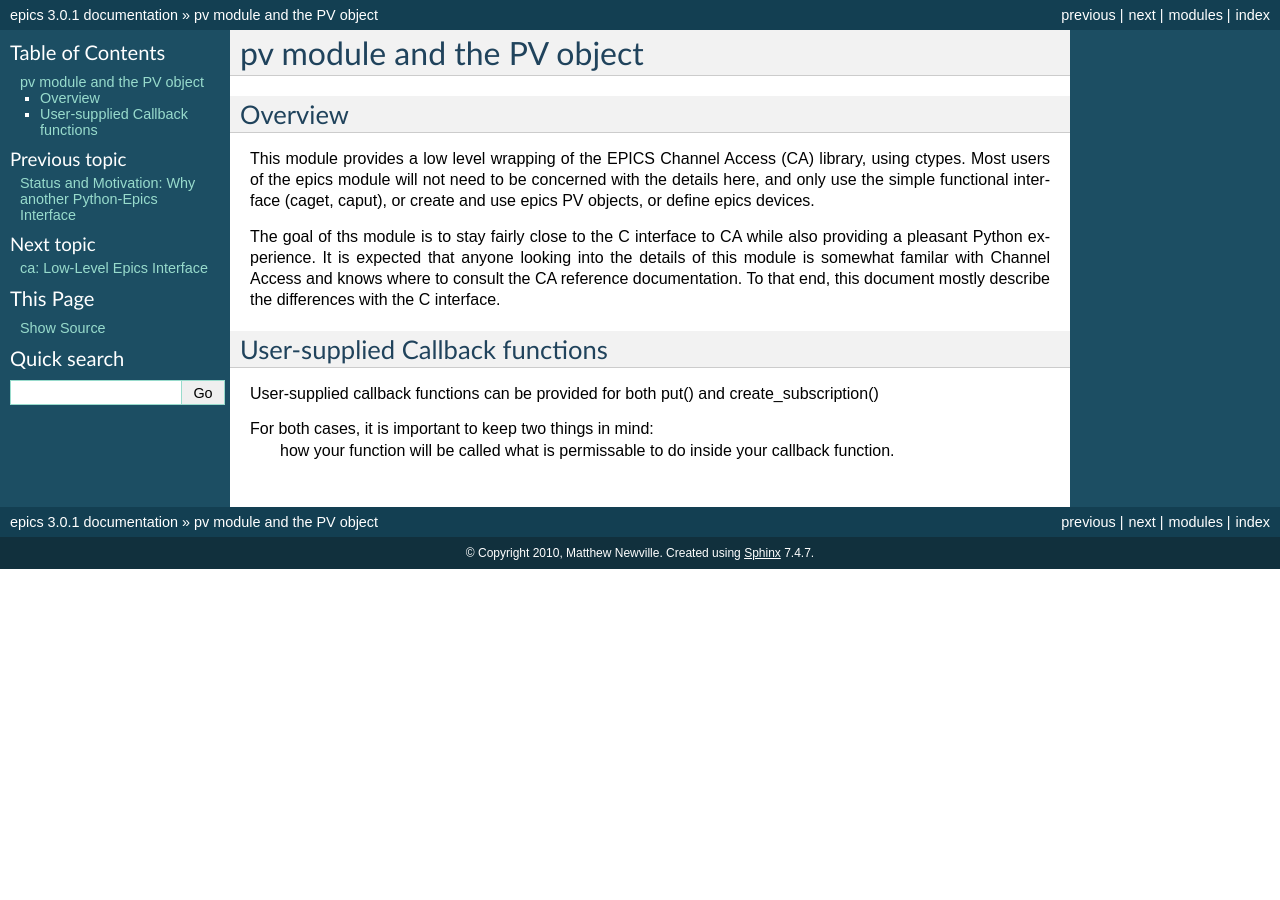
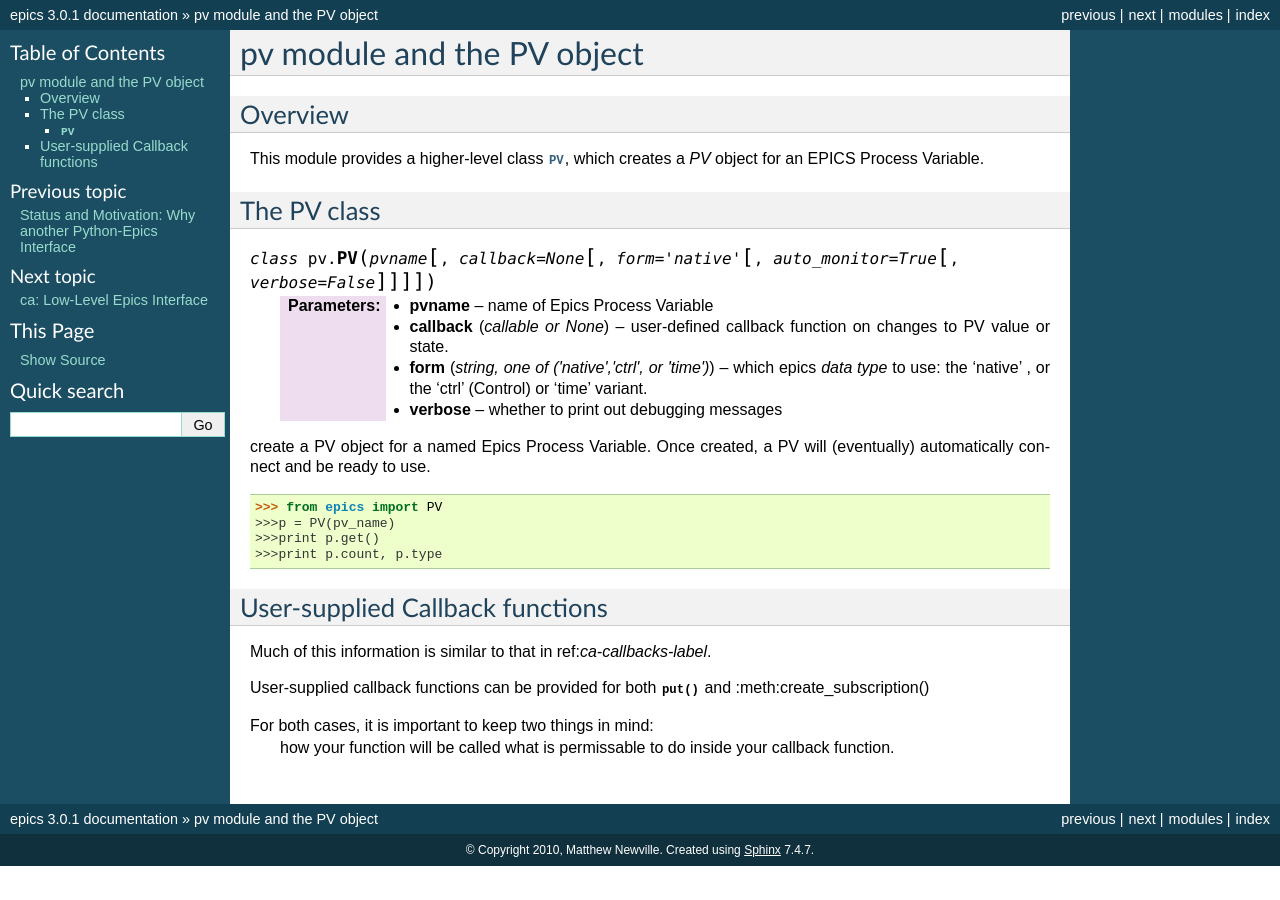
Before and after one commit to pyepics/pyepics, a Sphinx documentation site: the page built from doc/pv.rst, in a window 1280 px wide. Built offline with Sphinx 7.4.7, drawn with Linux system fonts in a browser that asks for light colours; formulas are drawn with MathJax 3.

Commit message:
git-svn-id: http://millenia.cars.aps.anl.gov/svn/pyepics3@82 ac7fc886-e22a-4fb8-a9e7-517b44086b78

```diff
--- a/doc/pv.rst
+++ b/doc/pv.rst
@@ -5,22 +5,50 @@ pv module and the PV object
 Overview
 ========
 
-This module provides a low level wrapping of the EPICS Channel Access (CA)
-library, using ctypes.  Most users of the epics module will not need to be
-concerned with the details here, and only use the simple functional interface
-(caget, caput), or create and use epics PV objects, or define epics devices.
 
-The goal of ths module is to stay fairly close to the C interface to CA while
-also providing a pleasant Python experience.  It is expected that anyone
-looking into the details of this module is somewhat familar with Channel
-Access and knows where to consult the CA reference documentation.  To that
-end, this document mostly describe the differences with the C interface.
+.. module:: pv
+   :synopsis: PV objects for Epics Channel Access
 
+This module provides a higher-level class :class:`PV`, which creates a `PV`
+object for an EPICS Process Variable.
+
+
+
+The PV class
+============
+
+.. class:: PV(pvname[, callback=None[, form='native'[, auto_monitor=True[, verbose=False]]]])
+
+   :param pvname: name of Epics Process Variable
+   :param callback:  user-defined callback function on changes to PV value or state.
+   :type callback: callable or None
+   :param form:  which epics *data type* to use:  the 'native' , or the 'ctrl' (Control) or 'time' variant.
+   :type form: string, one of ('native','ctrl', or 'time')
+   :param verbose:  whether to print out debugging messages
+   :type auto_monitor: True or False
+
+
+create a PV object for a named Epics Process Variable.  Once created, a PV
+will (eventually) automatically connect and be ready to use.
+
+      >>> from epics import PV
+      >>>p = PV(pv_name)
+      >>>print p.get()
+      >>>print p.count, p.type
+
+
+
+
+
+..  _pv-callbacks-label:
 
 User-supplied Callback functions
 ================================
 
-User-supplied callback functions can be provided for both put() and create_subscription()
+Much of this information is similar to that in ref:`ca-callbacks-label`.
+
+User-supplied callback functions can be provided for both :meth:`put` and
+:meth:create_subscription()
 
 For both cases, it is important to keep two things in mind:
    how your function will be called
```
Also changed, not shown: doc/ca.rst (+104 -77 lines), doc/overview.rst (+75 -27 lines), 2 other files.
